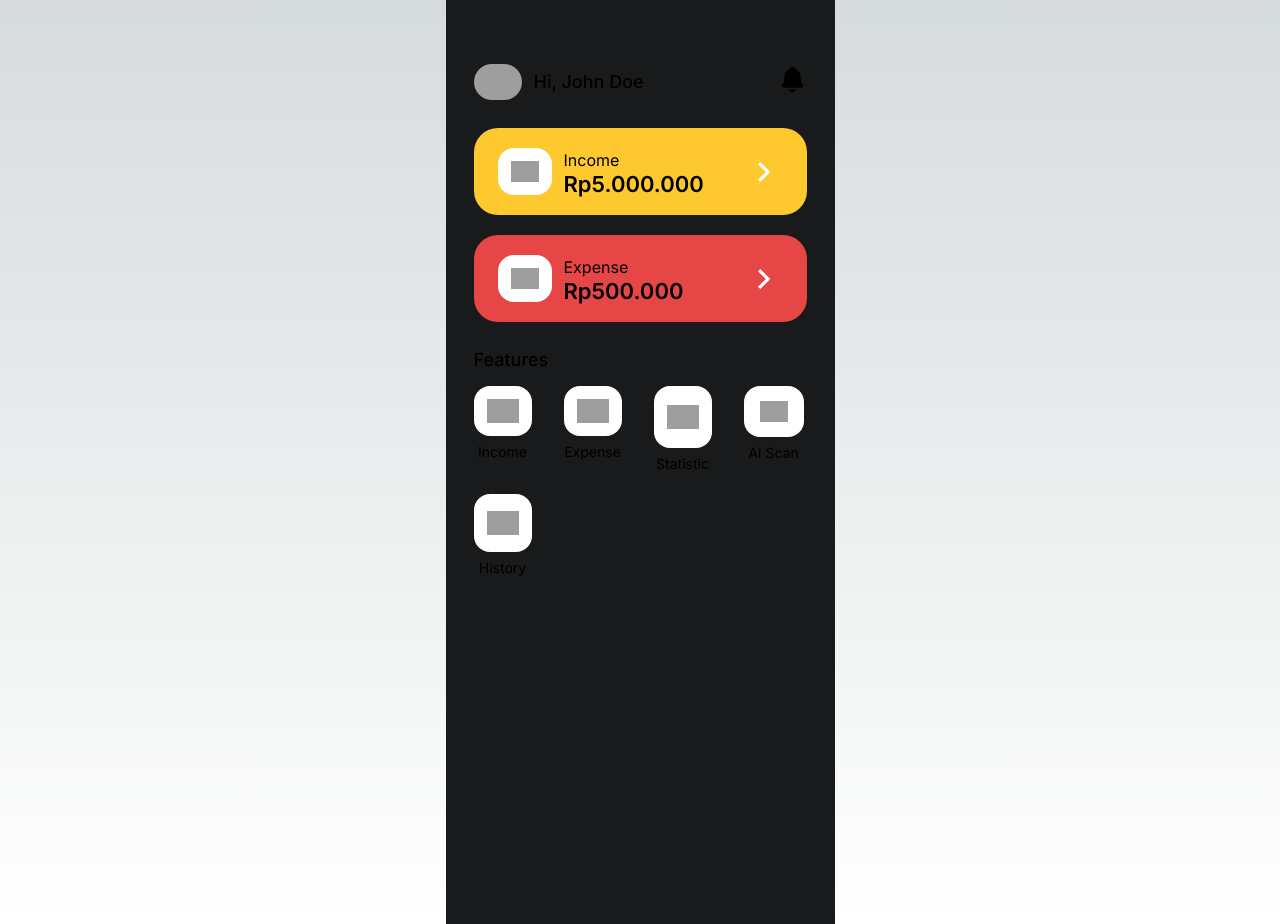
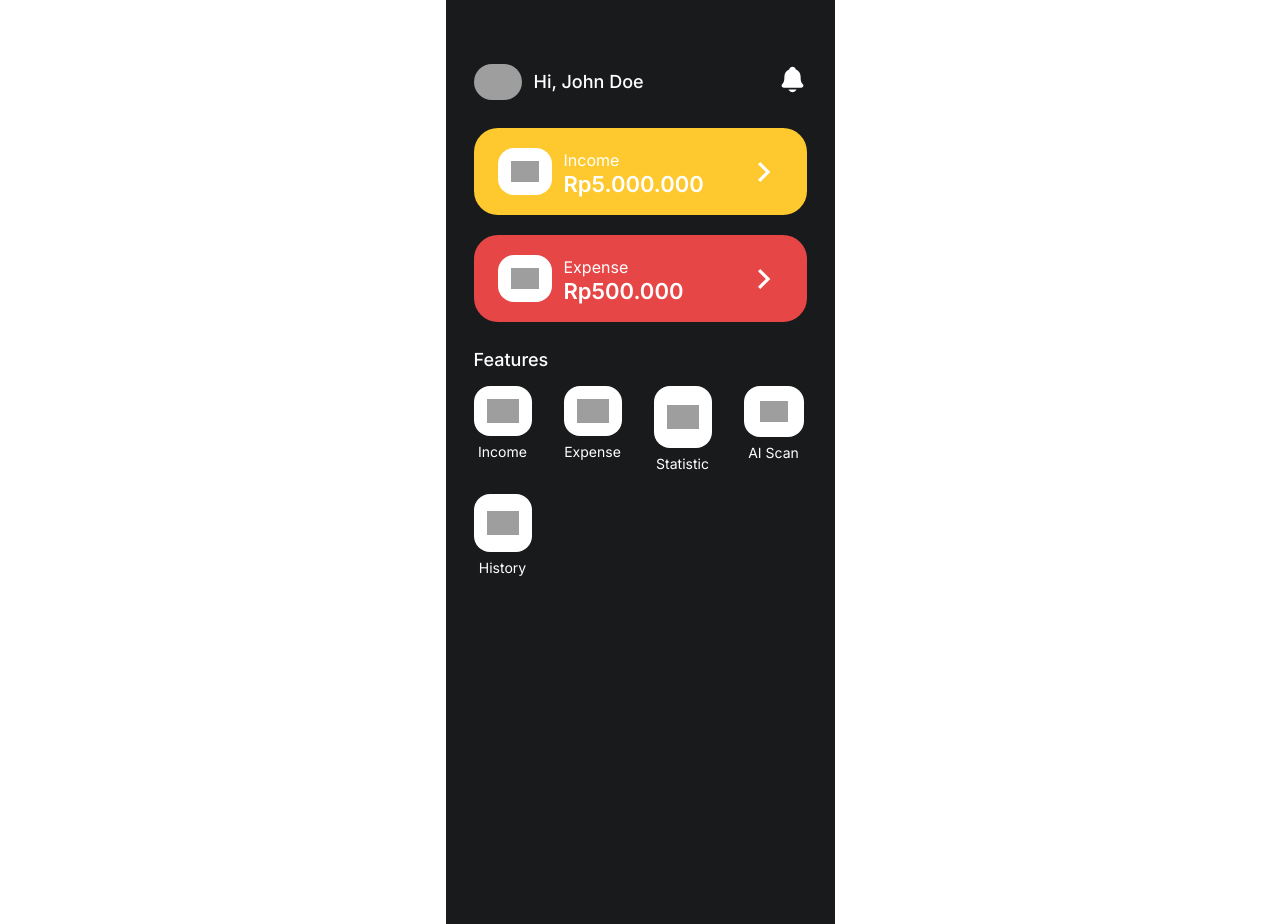
Before and after one commit to annisauswa/track-wallet, a Next.js app in the folder frontend/: page / in a window 1280 px wide. Built offline with nearby package versions, Linux system fonts and the light colour scheme; grey boxes are pictures that could not be loaded.

Commit message:
feat: modify metadata and body color

```diff
--- a/frontend/src/app/globals.css
+++ b/frontend/src/app/globals.css
@@ -2,32 +2,6 @@
 @tailwind components;
 @tailwind utilities;
 
-:root {
-  --foreground-rgb: 0, 0, 0;
-  --background-start-rgb: 214, 219, 220;
-  --background-end-rgb: 255, 255, 255;
+body {
+  color: #FFFFFF;
 }
-
-@media (prefers-color-scheme: dark) {
-  :root {
-    --foreground-rgb: 255, 255, 255;
-    --background-start-rgb: 0, 0, 0;
-    --background-end-rgb: 0, 0, 0;
-  }
-}
-
-body {
-  color: rgb(var(--foreground-rgb));
-  background: linear-gradient(
-      to bottom,
-      transparent,
-      rgb(var(--background-end-rgb))
-    )
-    rgb(var(--background-start-rgb));
-}
-
-@layer utilities {
-  .text-balance {
-    text-wrap: balance;
-  }
-}
--- a/frontend/src/app/layout.tsx
+++ b/frontend/src/app/layout.tsx
@@ -5,8 +5,8 @@ import "./globals.css";
 const inter = Inter({ subsets: ["latin"] });
 
 export const metadata: Metadata = {
-  title: "Create Next App",
-  description: "Generated by create next app",
+  title: "Track Wallet",
+  description: "Web app to help students, Gen Z, and millennials in managing their expenses",
   manifest: "/manifest.json"
 };
 
```
